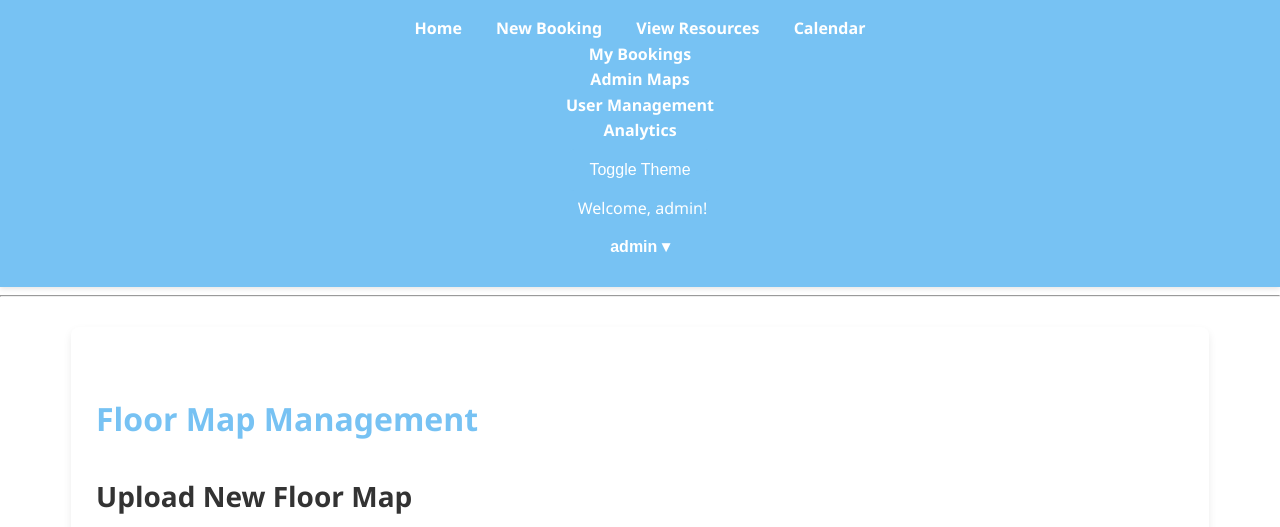
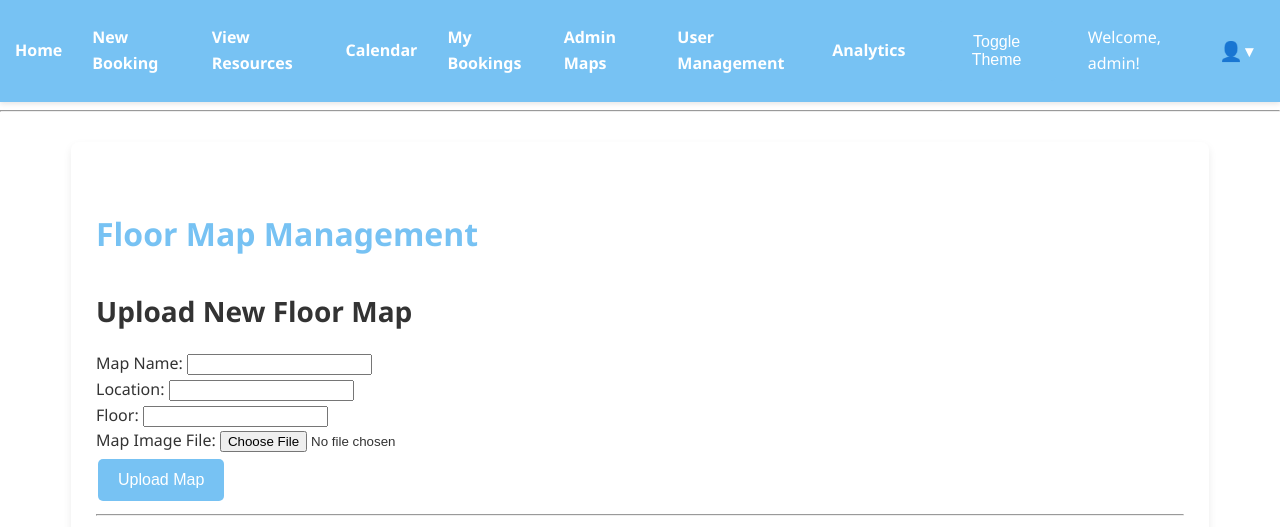
Before and after one commit to panaresium/ResourceBookingSystem, a Flask app: page /admin/maps in a window 1280 px wide. Shown: the top 527 px of the page. Run offline with Flask 2, Linux system fonts and the light colour scheme; a user stored in the database is signed in; data comes from the database, SQL or seed files in the repository; data that the repository does not hold is empty; some libraries are stand-ins or nearby versions.

Commit message:
Align navbar left and add user icon dropdown

```diff
--- a/static/js/script.js
+++ b/static/js/script.js
@@ -223,8 +223,9 @@ async function updateAuthLink() {
 
             if (userDropdownContainer) userDropdownContainer.style.display = 'list-item';
             if (userDropdownButton) {
-                userDropdownButton.innerHTML = `${data.user.username} &#9662;`;
+                userDropdownButton.innerHTML = `<span class="user-icon">&#x1F464;</span> &#9662;`;
                 userDropdownButton.setAttribute('aria-expanded', 'false');
+                userDropdownButton.title = data.user.username;
             }
             if (userDropdownMenu) userDropdownMenu.style.display = 'none';
             if (authLinkContainer) authLinkContainer.style.display = 'none';
--- a/static/style.css
+++ b/static/style.css
@@ -38,7 +38,7 @@ nav {
     background-color: var(--background-color-dark);
     color: var(--text-color-light);
     padding: 1em 0;
-    text-align: center;
+    text-align: left;
     box-shadow: 0 2px 5px rgba(0,0,0,0.1);
 }
 
@@ -46,11 +46,12 @@ nav ul {
     list-style-type: none;
     padding: 0;
     margin: 0;
+    display: flex;
+    align-items: center;
 }
 
 nav ul li {
-    display: inline;
-    margin: 0 15px; /* Adjusted margin */
+    margin: 0 15px;
 }
 
 nav ul li a {
@@ -64,6 +65,24 @@ nav ul li a:hover,
 nav ul li a:focus {
     text-decoration: underline;
     color: var(--text-color-light); /* Ensure hover color is light on dark background */
+}
+
+/* Align login link and user menu to the right */
+#auth-link-container,
+#user-dropdown-container {
+    margin-left: auto;
+}
+
+/* Style for the small user icon used in the dropdown button */
+.user-icon {
+    font-size: 1.2em;
+    margin-right: 2px;
+}
+
+/* Keep icon and arrow vertically centered */
+#user-dropdown-button {
+    display: flex;
+    align-items: center;
 }
 
 main {
@@ -378,6 +397,7 @@ body.high-contrast nav {
     background-color: #000000 !important;
     color: #ffffff !important;
     box-shadow: 0 2px 5px rgba(255,255,255,0.2) !important; /* Light shadow on dark bg */
+    text-align: left !important;
 }
 
 body.high-contrast nav ul li a {
@@ -569,6 +589,7 @@ body.high-contrast input[type="button"]:focus {
 }
 body.high-contrast nav {
     box-shadow: 0 2px 5px rgba(255,255,255,0.2) !important;
+    text-align: left !important;
 }
 body.high-contrast footer {
     box-shadow: 0 -2px 5px rgba(255,255,255,0.2) !important;
--- a/templates/base.html
+++ b/templates/base.html
@@ -19,7 +19,7 @@
             {# General links visible to all - JavaScript will manage the display of login/logout and user info #}
 
             {# Container for the 'Login' link - shown by JS when logged out #}
-            <li id="auth-link-container" style="display: none;">
+            <li id="auth-link-container" style="display: none; margin-left:auto;">
                 <a href="{{ url_for('serve_login') }}">{{ _('Login') }}</a>
             </li>
 
@@ -54,9 +54,9 @@
             <li id="welcome-message-container" style="display: none; margin-right: 10px; color: white; align-self: center;"></li>
 
             {# Container for user dropdown (Profile, Logout) - shown by JS when logged in #}
-            <li id="user-dropdown-container" style="display: none; position: relative;">
-                <button id="user-dropdown-button" aria-haspopup="true" aria-expanded="false" style="background: none; border: none; color: white; font-size: 1em; cursor: pointer; padding: 10px 15px; font-weight: bold;">
-                    {{ _('User Menu') }} {# Placeholder, JS will update with username #}
+            <li id="user-dropdown-container" style="display: none; position: relative; margin-left:auto;">
+                <button id="user-dropdown-button" aria-haspopup="true" aria-expanded="false" style="background: none; border: none; color: white; font-size: 1em; cursor: pointer; padding: 10px; font-weight: bold; display:flex; align-items:center;">
+                    <span class="user-icon" style="font-size:1.2em;">&#x1F464;</span> &#9662;
                 </button>
                 <div class="dropdown-menu" id="user-dropdown-menu" style="display: none; position: absolute; top: 100%; left: 0; background-color: #333; border: 1px solid #555; min-width: 160px; z-index: 1000; list-style-type: none; padding: 0; margin: 0; box-shadow: 0 2px 5px rgba(0,0,0,0.2);">
                     <a class="dropdown-item" href="{{ url_for('serve_profile_page') }}" style="display: block; padding: 10px 15px; text-decoration: none; color: white;">{{ _('Profile') }}</a>
```
